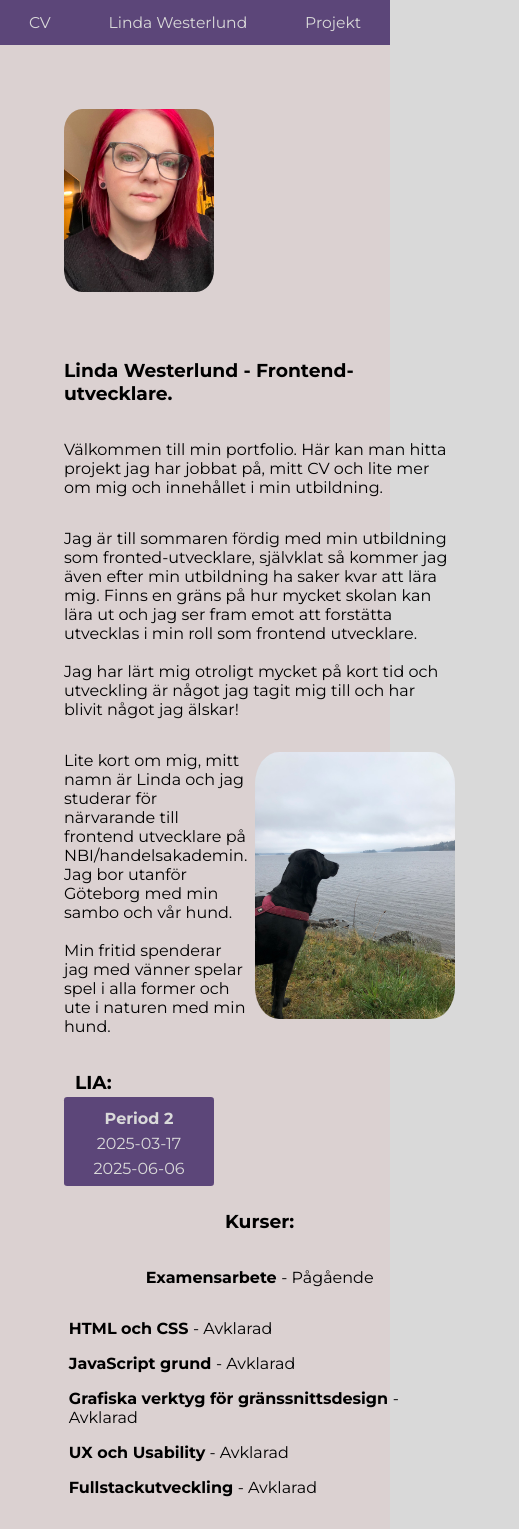
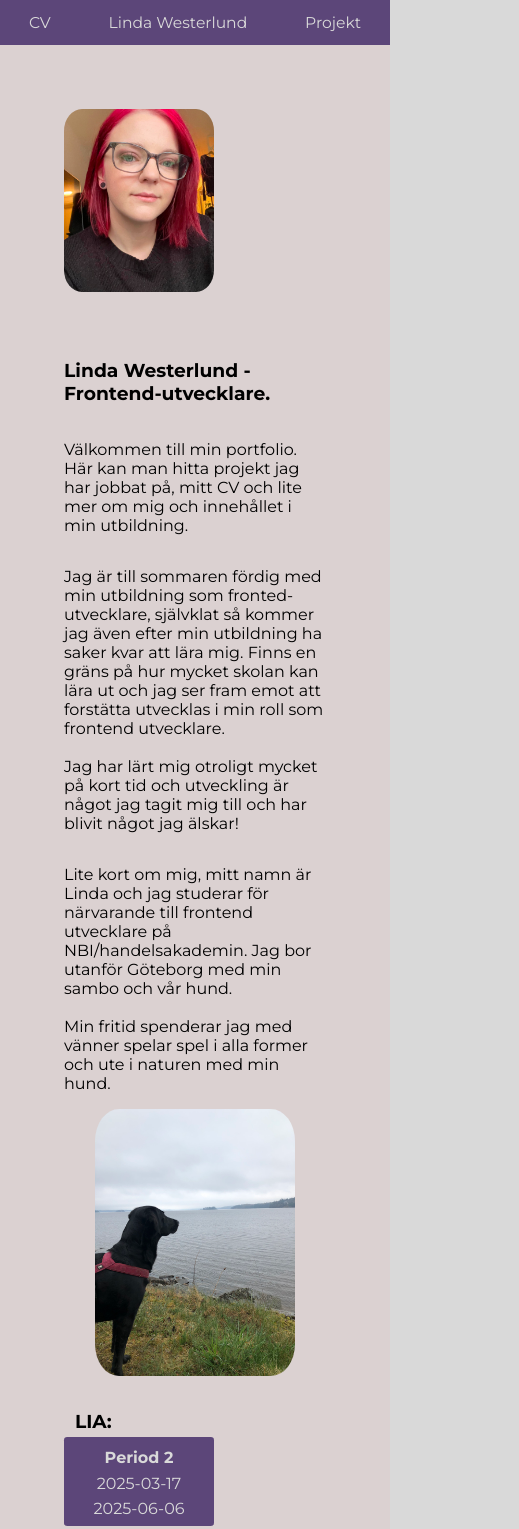
Before and after one commit to Vadfinnsinte/Linda-W-portfolio, a React (Vite) app: page /#/ in a window 390 px wide. Shown: the top 1529 px of the page, 519 px wide, since content can reach past the window. Built offline with nearby package versions, Linux system fonts and the light colour scheme.

Commit message:
fixed responsive issue

```diff
--- a/src/index.css
+++ b/src/index.css
@@ -389,6 +389,10 @@ border-bottom: 1px solid var(--purple-acc);
       .profile-pic-cv {
         display: none;
       }
+
+  }
+  .flex {
+    flex-direction: column;
   }
 
 
```
Also changed, not shown: src/components/LandnigPageAlt.jsx (+4 -4 lines).
